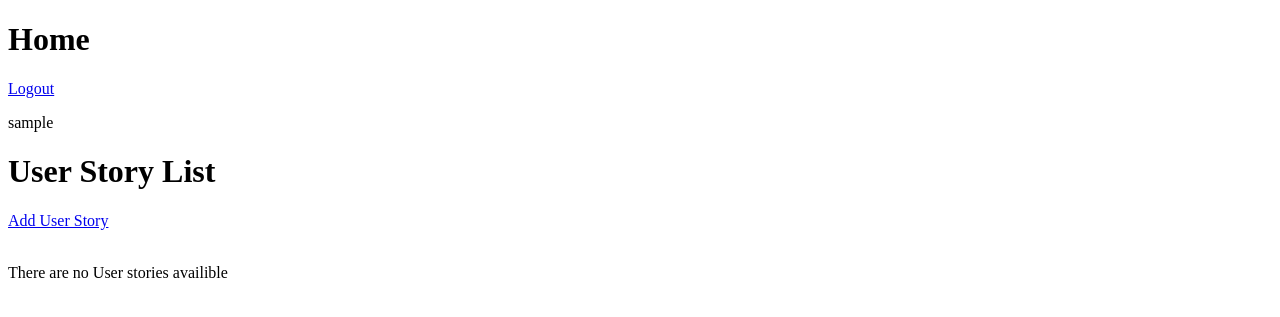
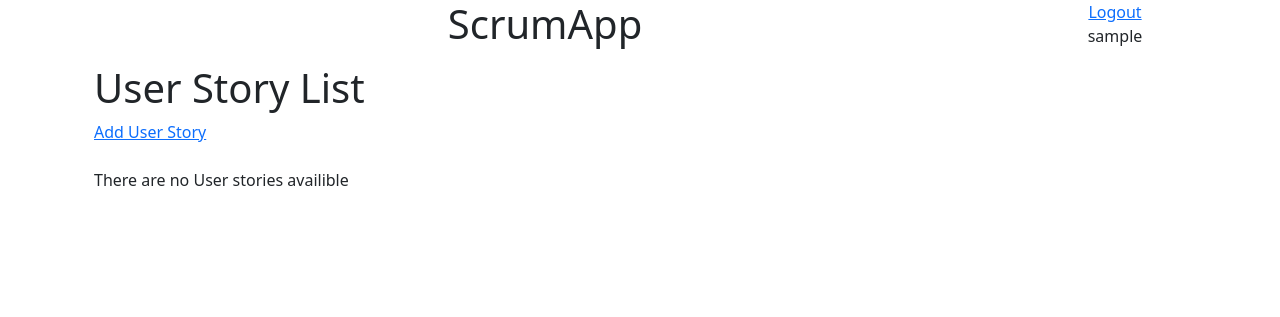
Before and after one commit to Chana023/django-project-2, a Django app: page /scrumapp/home in a window 1280 px wide. Shown: the top 317 px of the page. Run offline with Django 4.2, Linux system fonts and the light colour scheme; the visitor is signed in with stand-in values (Sample User, id 1); data that the repository does not hold is empty.

Commit message:
Added bootstrap spacing on index.html

```diff
--- a/scrumapp/templates/scrumapp/home.html
+++ b/scrumapp/templates/scrumapp/home.html
@@ -2,9 +2,15 @@
 
 {% block content %}
 <body>
-    <h1>Home</h1>
-    <a href="{% url 'logout' %}">Logout</a>
-    <P>{{user.username}}</P>
+    <div class="row gy-5 text-center">
+        <div class="col-10">
+            <h1>ScrumApp</h1>
+        </div>
+        <div class="col-2">
+        <a href="{% url 'logout' %}">Logout</a>
+        <P>{{user.username}}</P>
+        </div>
+    </div>
 
     <div class="user-story-list">
         {% include "scrumapp/User_Story_list.html" %}
--- a/scrumapp/templates/scrumapp/index.html
+++ b/scrumapp/templates/scrumapp/index.html
@@ -4,13 +4,14 @@
     <meta charset="UTF-8">
     <meta http-equiv="X-UA-Compatible" content="IE=edge">
     <meta name="viewport" content="width=device-width, initial-scale=1.0">
+    <link href="https://cdn.jsdelivr.net/npm/bootstrap@5.0.2/dist/css/bootstrap.min.css" rel="stylesheet" integrity="sha384-EVSTQN3/azprG1Anm3QDgpJLIm9Nao0Yz1ztcQTwFspd3yD65VohhpuuCOmLASjC" crossorigin="anonymous">
     <title>Scrum App</title>
 </head>
 <body>
-
-    {% block content %}
-
-    {% endblock %}
-
+    <div class="container overflow-hidden">
+        {% block content %}
+        {% endblock %}
+        <script src="https://cdn.jsdelivr.net/npm/bootstrap@5.0.2/dist/js/bootstrap.bundle.min.js" integrity="sha384-MrcW6ZMFYlzcLA8Nl+NtUVF0sA7MsXsP1UyJoMp4YLEuNSfAP+JcXn/tWtIaxVXM" crossorigin="anonymous"></script>
+    </div>
 </body>
 </html>
```
